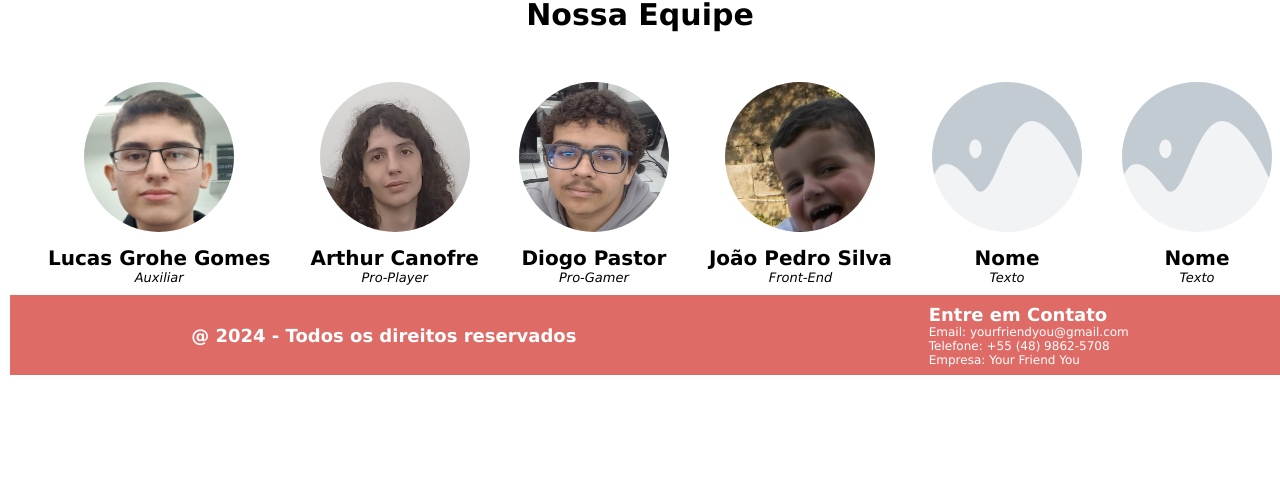
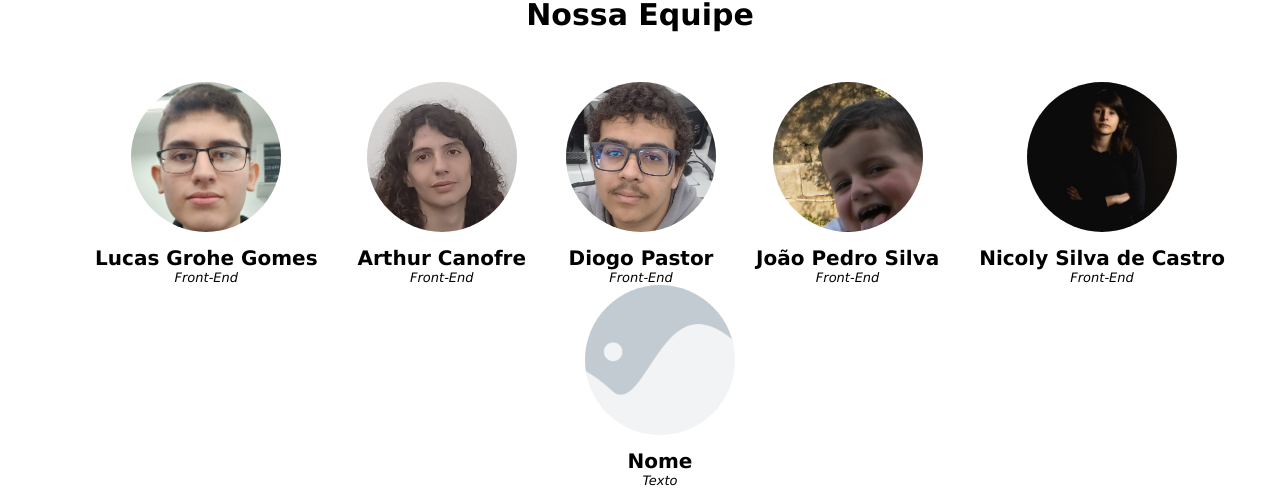
Before and after one commit to jprime617/desenvolvimento-de-sistemas, a React (Vite) app in the folder Your-Friend-You/: page / in a window 1280 px wide. Shown: the part 1749-2237 px from the top of the page. Before the commit the page ends 2134 px from the top, so only its background shows below. Built offline with nearby package versions, Linux system fonts and the light colour scheme.

Commit message:
commit 17

```diff
--- a/Your-Friend-You/src/components/Nos.jsx
+++ b/Your-Friend-You/src/components/Nos.jsx
@@ -8,17 +8,17 @@ export default function Nos(){
             <div className="nos-membro">
                 <img src="../public/lucas.jpg" alt="" />
                 <h1>Lucas Grohe Gomes</h1>
-                <p>Auxiliar</p>
+                <p>Front-End</p>
             </div>
             <div className="nos-membro">
                 <img src="../public/canofre.jpg" alt="" />
                 <h1>Arthur Canofre</h1>
-                <p>Pro-Player</p>
+                <p>Front-End</p>
             </div>
             <div className="nos-membro">
                 <img src="../public/diogo.jpg" alt="" />
                 <h1>Diogo Pastor</h1>
-                <p>Pro-Gamer</p>
+                <p>Front-End</p>
             </div>
             <div className="nos-membro">
                 <img src="../public/psilva.jpg" alt="" />
@@ -26,9 +26,9 @@ export default function Nos(){
                 <p>Front-End</p>
             </div>
             <div className="nos-membro">
-                <img src="../public/placeholder.webp" alt="" />
-                <h1>Nome</h1>
-                <p>Texto</p>
+                <img src="../public/nicky.jpg" alt="" />
+                <h1>Nicoly Silva de Castro</h1>
+                <p>Front-End</p>
             </div>
             <div className="nos-membro">
                 <img src="../public/placeholder.webp" alt="" />
--- a/Your-Friend-You/src/style.css
+++ b/Your-Friend-You/src/style.css
@@ -120,7 +120,6 @@
     align-items: center;
     text-align: center;
     margin-left: 40px;
-
 }
 
 .container-nos img{
@@ -128,6 +127,8 @@
     height: 150px;
     margin-bottom: 10px;
     border-radius: 50%;
+    object-fit: cover;
+
 }
 
 .container-nos div h1{
```
Also changed, not shown: Your-Friend-You/public/nicky.jpg (added).
